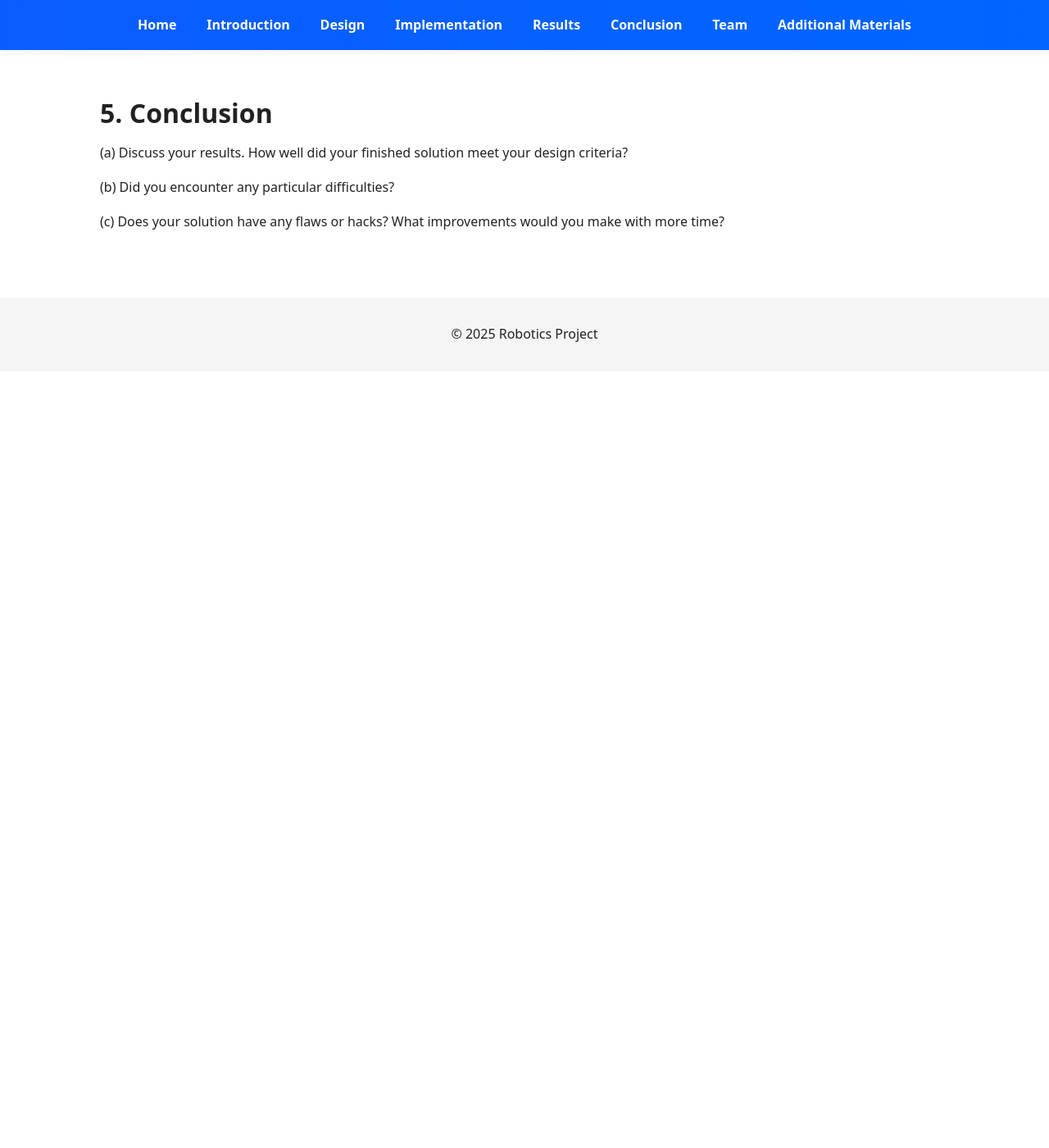
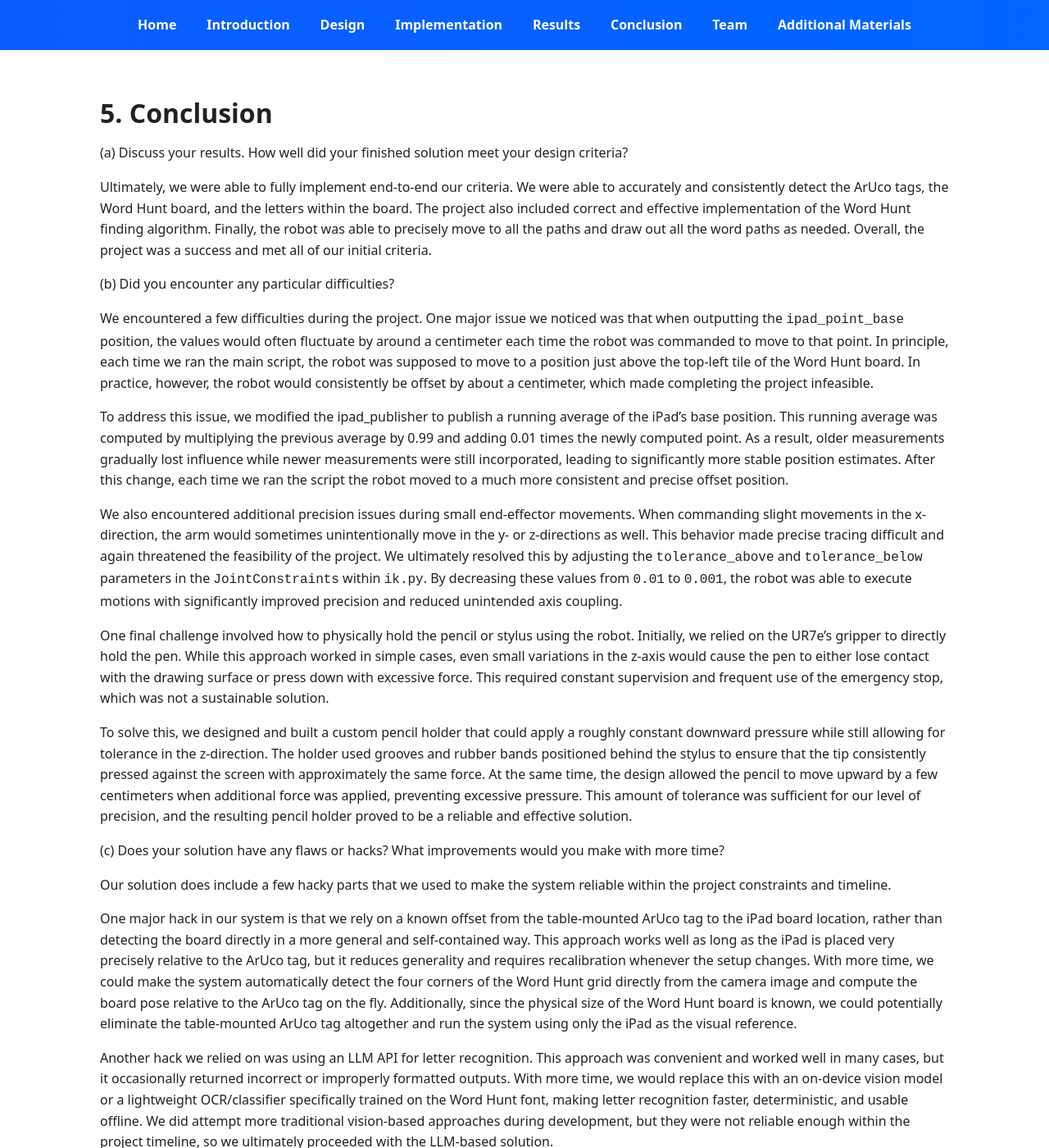
Before and after one commit to miltoti/106a_Website.github.io, a Jekyll site: the page built from conclusion.md, in a window 1280 px wide and 1400 px high. Shown: the whole window at 82% size. Built offline with Jekyll 4.4.1, drawn with Linux system fonts in a browser that asks for light colours; some of the changed text lies outside the part shown.

Commit message:
conclusion

```diff
--- a/conclusion.md
+++ b/conclusion.md
@@ -8,6 +8,28 @@ permalink: /conclusion/
 
 (a) Discuss your results. How well did your finished solution meet your design criteria?
 
+Ultimately, we were able to fully implement end-to-end our criteria. We were able to accurately and consistently detect the ArUco tags, the Word Hunt board, and the letters within the board. The project also included correct and effective implementation of the Word Hunt finding algorithm. Finally, the robot was able to precisely move to all the paths and draw out all the word paths as needed. Overall, the project was a success and met all of our initial criteria.
+
 (b) Did you encounter any particular difficulties?
 
+We encountered a few difficulties during the project. One major issue we noticed was that when outputting the `ipad_point_base` position, the values would often fluctuate by around a centimeter each time the robot was commanded to move to that point. In principle, each time we ran the main script, the robot was supposed to move to a position just above the top-left tile of the Word Hunt board. In practice, however, the robot would consistently be offset by about a centimeter, which made completing the project infeasible.
+
+To address this issue, we modified the ipad_publisher to publish a running average of the iPad’s base position. This running average was computed by multiplying the previous average by 0.99 and adding 0.01 times the newly computed point. As a result, older measurements gradually lost influence while newer measurements were still incorporated, leading to significantly more stable position estimates. After this change, each time we ran the script the robot moved to a much more consistent and precise offset position.
+
+We also encountered additional precision issues during small end-effector movements. When commanding slight movements in the x-direction, the arm would sometimes unintentionally move in the y- or z-directions as well. This behavior made precise tracing difficult and again threatened the feasibility of the project. We ultimately resolved this by adjusting the `tolerance_above` and `tolerance_below` parameters in the `JointConstraints` within `ik.py`. By decreasing these values from `0.01` to `0.001`, the robot was able to execute motions with significantly improved precision and reduced unintended axis coupling.
+
+One final challenge involved how to physically hold the pencil or stylus using the robot. Initially, we relied on the UR7e’s gripper to directly hold the pen. While this approach worked in simple cases, even small variations in the z-axis would cause the pen to either lose contact with the drawing surface or press down with excessive force. This required constant supervision and frequent use of the emergency stop, which was not a sustainable solution.
+
+To solve this, we designed and built a custom pencil holder that could apply a roughly constant downward pressure while still allowing for tolerance in the z-direction. The holder used grooves and rubber bands positioned behind the stylus to ensure that the tip consistently pressed against the screen with approximately the same force. At the same time, the design allowed the pencil to move upward by a few centimeters when additional force was applied, preventing excessive pressure. This amount of tolerance was sufficient for our level of precision, and the resulting pencil holder proved to be a reliable and effective solution.
+
 (c) Does your solution have any flaws or hacks? What improvements would you make with more time?
+
+Our solution does include a few hacky parts that we used to make the system reliable within the project constraints and timeline.
+
+One major hack in our system is that we rely on a known offset from the table-mounted ArUco tag to the iPad board location, rather than detecting the board directly in a more general and self-contained way. This approach works well as long as the iPad is placed very precisely relative to the ArUco tag, but it reduces generality and requires recalibration whenever the setup changes. With more time, we could make the system automatically detect the four corners of the Word Hunt grid directly from the camera image and compute the board pose relative to the ArUco tag on the fly. Additionally, since the physical size of the Word Hunt board is known, we could potentially eliminate the table-mounted ArUco tag altogether and run the system using only the iPad as the visual reference.
+
+Another hack we relied on was using an LLM API for letter recognition. This approach was convenient and worked well in many cases, but it occasionally returned incorrect or improperly formatted outputs. With more time, we would replace this with an on-device vision model or a lightweight OCR/classifier specifically trained on the Word Hunt font, making letter recognition faster, deterministic, and usable offline. We did attempt more traditional vision-based approaches during development, but they were not reliable enough within the project timeline, so we ultimately proceeded with the LLM-based solution.
+
+Finally, our solution still relies on a few manual and heuristic choices. In particular, we use a manual adjustment loop and hardcoded z-offsets when touching the screen to compensate for remaining precision issues. While this approach worked in practice, it is not fully autonomous and requires some user intervention.
+
+With more time, we could implement contact sensing so that stylus pressure is controlled automatically. This would allow the system to detect when the stylus makes contact with the screen and dynamically determine the appropriate z-offset, rather than relying on fixed values. We could also incorporate an automatic visual alignment or feedback controller, where the camera is used to verify whether the end effector is correctly positioned over the target location and iteratively adjust the pose until it is aligned.
```
Also changed, not shown: introduction.md (+3 -1 lines).
